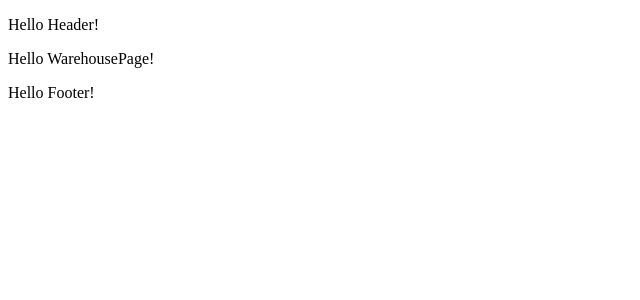
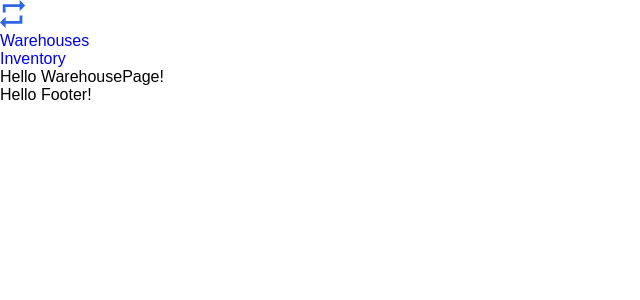
Before and after one commit to MoeyR/instock, a React (Create React App) app: page / in a window 1280 px wide. Shown: the top 300 px of the page, without its empty margins (0-640 px from the left). Built offline with nearby package versions, Linux system fonts and the light colour scheme.

Commit message:
added header, nav and links to the header component

```diff
--- a/src/App.scss
+++ b/src/App.scss
@@ -0,0 +1 @@
+@use './styles/partials/global';
--- a/src/components/Header/Header.jsx
+++ b/src/components/Header/Header.jsx
@@ -1,8 +1,26 @@
+import './Header.scss';
+import { Link } from 'react-router-dom';
+import instockLogo from '../../assets/logo/InStock-Logo.svg';
+
 function Header(){
     return (
-        <>
-            <p>Hello Header!</p>
-        </>
+        <header className='header'>
+            <div className='header__content-main-wrap'>
+                <Link to="/" className='header-logo-link'>
+                    <img className='header__logo' src={instockLogo} alt="instock-logo" />
+                </Link>
+                <nav className='header__nav'>
+                    <ul className='header-list'>
+                        <li className='header-list__item'>
+                            <Link to="/warehouses" className='header-list__link'>Warehouses</Link>
+                        </li>
+                        <li className='header-list__item'>
+                            <Link to="/inventory" className='header-list__link'>Inventory</Link>
+                        </li>
+                    </ul>
+                </nav>
+            </div>
+        </header>
     )
 }
 export default Header;
--- a/src/styles/partials/_global.scss
+++ b/src/styles/partials/_global.scss
@@ -6,6 +6,18 @@
   margin: 0;
   padding: 0;
   box-sizing: border-box;
+}
+
+*, *::before, *::after {
+  box-sizing: border-box;
+}
+
+li {
+  list-style-type: none;
+}
+
+a {
+  text-decoration: none;
 }
 
 // headers
--- a/src/styles/partials/_mixins.scss
+++ b/src/styles/partials/_mixins.scss
@@ -1,7 +1,7 @@
 //breakpoints
 
 @mixin tablet {
-  @media (min-width: 780px) and (max-width: 1279px) {
+  @media (min-width: 768px) and (max-width: 1279px) {
     @content;
   }
 }
@@ -11,3 +11,15 @@
     @content;
   }
 }
+
+// Flexbox Mixions
+
+@mixin flex-center {
+  display: flex;
+  justify-content: center;
+}
+
+@mixin flex-space-between {
+  display: flex;
+  justify-content: space-between;
+}
```
Also changed, not shown: src/components/Header/Header.scss (added).
